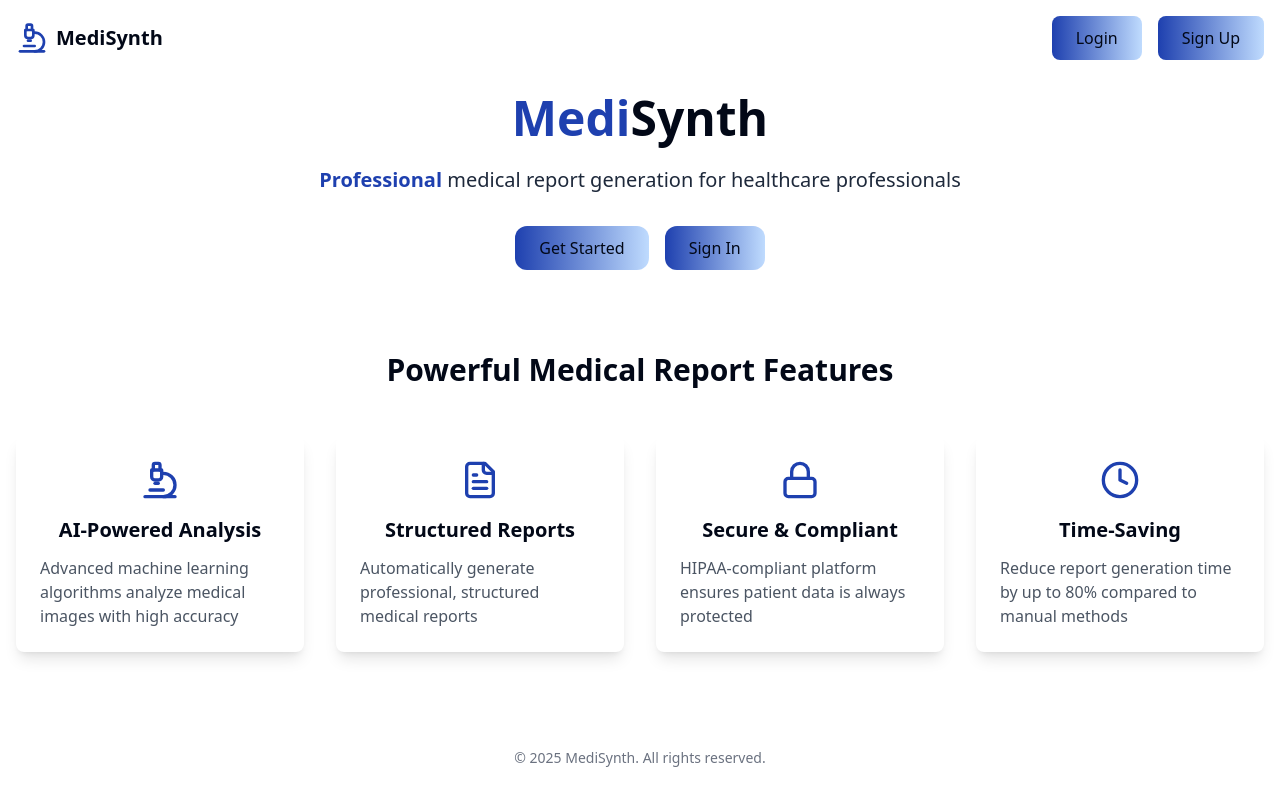
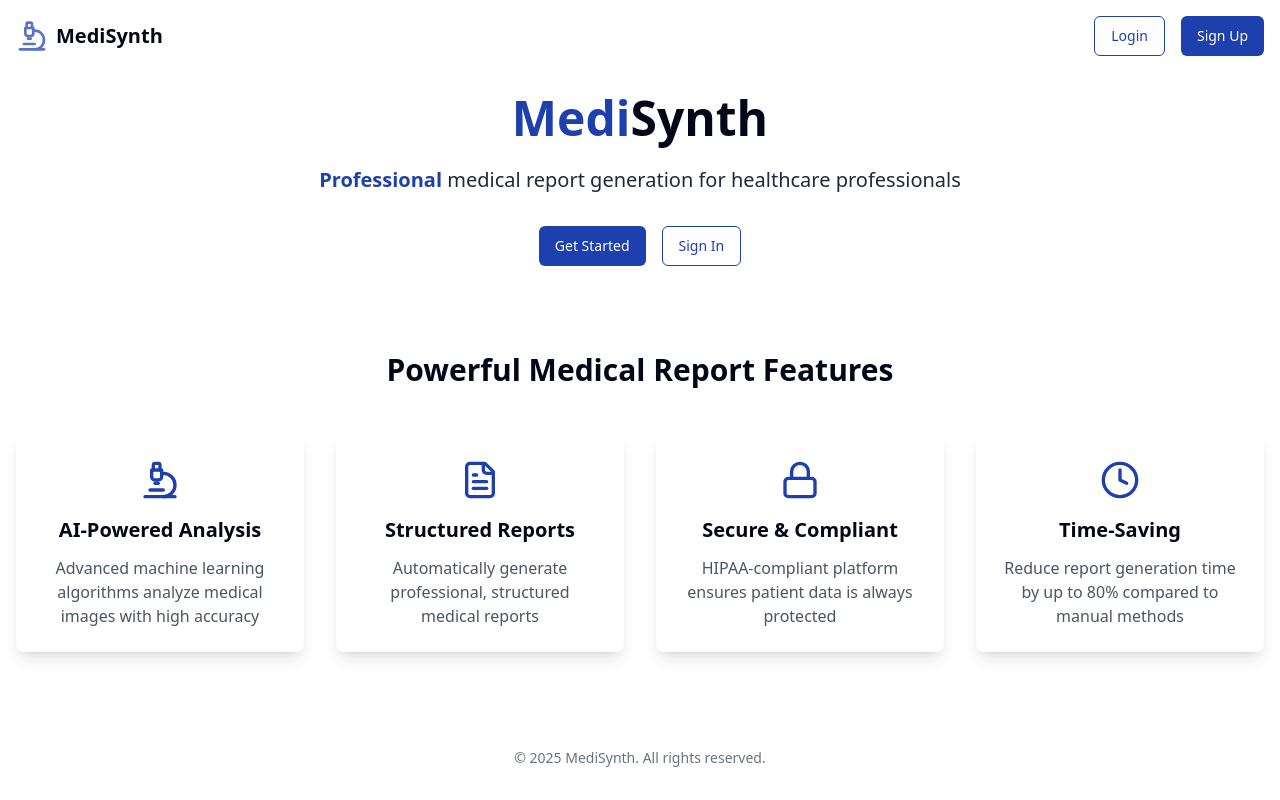
Before and after one commit to shoobhit/MediSynth_frontend, a React (Vite) app: page / in a window 1280 px wide. Built offline with nearby package versions, Linux system fonts and the light colour scheme.

Commit message:
Refactor: Improve landing page UI
- Remove button color gradient.
- Add moving background animation.
- Implement hover effect on feature cards.

```diff
--- /dev/null
+++ b/src/components/ui/card-hover-effect.tsx
@@ -0,0 +1,44 @@
+
+"use client";
+import React from "react";
+import { cn } from "@/lib/utils";
+
+export const HoverEffect = ({
+  items,
+  className,
+}: {
+  items: {
+    title: string;
+    description: string;
+    link?: string;
+  }[];
+  className?: string;
+}) => {
+  return (
+    <div
+      className={cn(
+        "grid grid-cols-1 md:grid-cols-2 lg:grid-cols-3 py-10",
+        className
+      )}
+    >
+      {items.map((item, idx) => (
+        <div
+          key={item.title + idx}
+          className="relative group block p-2 h-full w-full"
+        >
+          <div className="relative flex flex-col items-center justify-center overflow-hidden rounded-lg px-8 py-12 shadow-xl transition-colors hover:shadow-2xl group-hover:scale-105 duration-300">
+            <div className="absolute inset-0 bg-gradient-to-r from-blue-900 via-blue-800 to-blue-900 opacity-0 group-hover:opacity-50 transition-opacity" />
+            <div className="relative text-center">
+              <h3 className="text-xl font-bold text-gray-800 group-hover:text-white transition-colors">
+                {item.title}
+              </h3>
+              <p className="text-sm text-gray-600 group-hover:text-white/90 transition-colors mt-4">
+                {item.description}
+              </p>
+            </div>
+          </div>
+        </div>
+      ))}
+    </div>
+  );
+};
--- a/src/pages/Index.tsx
+++ b/src/pages/Index.tsx
@@ -1,7 +1,7 @@
 
 import React, { useEffect } from 'react';
 import { Link } from 'react-router-dom';
-import { Button } from '@/components/ui/moving-border';
+import { Button } from '@/components/ui/button';
 import { Microscope, FileText, Lock, Clock } from 'lucide-react';
 
 const Index = () => {
@@ -77,17 +77,17 @@ const Index = () => {
     <div className="min-h-screen flex flex-col bg-white relative overflow-hidden">
       <header className="w-full p-4 flex justify-between items-center relative z-10">
         <div className="flex items-center space-x-2">
-          <Microscope className="h-8 w-8 text-primary" />
+          <Microscope className="h-8 w-8 text-primary animate-pulse" />
           <span className="text-xl font-bold">MediSynth</span>
         </div>
         <div className="flex items-center space-x-4">
           <Link to="/login">
-            <Button borderRadius="0.5rem" className="bg-white/10 backdrop-blur-sm border-neutral-200/10">
+            <Button variant="outline" className="bg-white text-primary border-primary hover:bg-primary hover:text-white">
               Login
             </Button>
           </Link>
           <Link to="/signup">
-            <Button borderRadius="0.5rem" className="bg-primary/10 backdrop-blur-sm hover:bg-primary/20">
+            <Button className="bg-primary text-white hover:bg-primary/90">
               Sign Up
             </Button>
           </Link>
@@ -106,15 +106,12 @@ const Index = () => {
         </div>
         <div className="flex gap-4">
           <Link to="/signup">
-            <Button borderRadius="0.75rem" className="bg-white/10 backdrop-blur-sm">
+            <Button className="bg-primary text-white hover:bg-primary/90">
               Get Started
             </Button>
           </Link>
           <Link to="/login">
-            <Button
-              borderRadius="0.75rem"
-              className="bg-primary/10 backdrop-blur-sm hover:bg-primary/20"
-            >
+            <Button variant="outline" className="bg-white text-primary border-primary hover:bg-primary hover:text-white">
               Sign In
             </Button>
           </Link>
@@ -157,11 +154,14 @@ const Index = () => {
 };
 
 const FeatureCard = ({ icon, title, description }: { icon: React.ReactNode, title: string; description: string }) => (
-  <div className="bg-white p-6 rounded-lg shadow-lg">
-    <div className="flex flex-col items-center">
-      {icon}
-      <h3 className="text-xl font-semibold mb-3">{title}</h3>
-      <p className="text-gray-600">{description}</p>
+  <div className="bg-white p-6 rounded-lg shadow-lg transition-all duration-300 hover:shadow-2xl group hover:scale-105">
+    <div className="flex flex-col items-center relative overflow-hidden">
+      <div className="absolute inset-0 bg-gradient-to-r from-blue-900 via-blue-800 to-blue-900 opacity-0 group-hover:opacity-50 transition-opacity" />
+      <div className="relative z-10 flex flex-col items-center">
+        {icon}
+        <h3 className="text-xl font-semibold mb-3 group-hover:text-white transition-colors">{title}</h3>
+        <p className="text-gray-600 group-hover:text-white/90 transition-colors text-center">{description}</p>
+      </div>
     </div>
   </div>
 );
```
